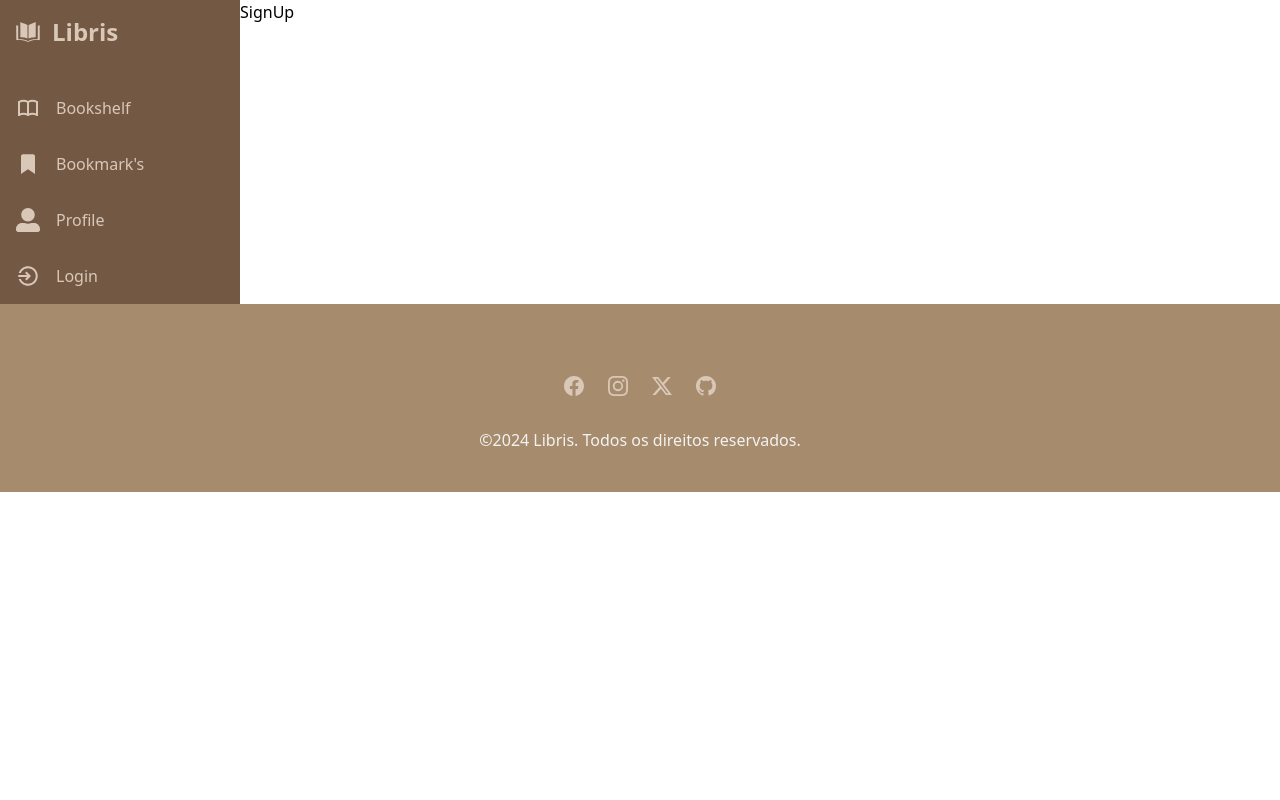
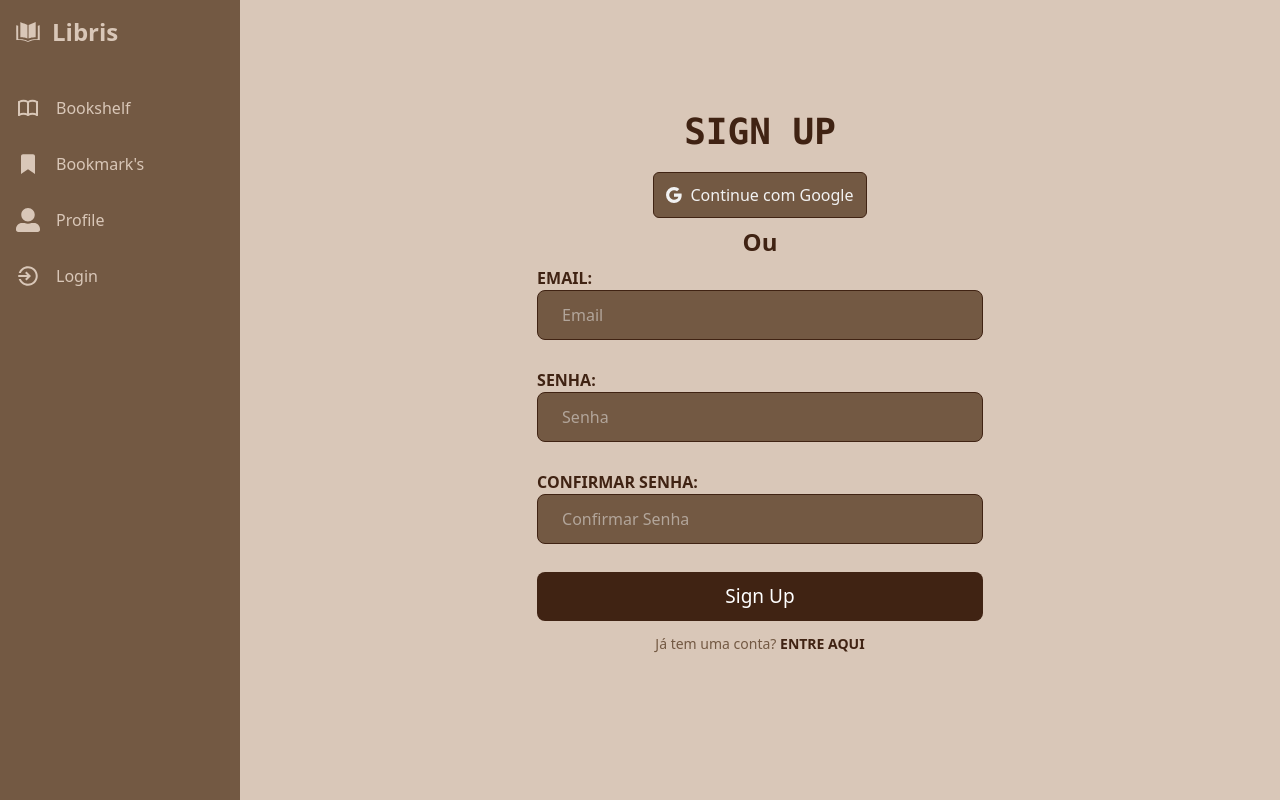
Before and after one commit to AliceSBulhoes/Libris, a React (Vite) app: page /libris/signup in a window 1280 px wide. Shown: the top 800 px of the page. Built offline with nearby package versions, Linux system fonts and the light colour scheme.

Commit message:
Criando a estilização e a estrutura do Sign Up

```diff
--- a/src/routes/mainpage/SignUp.jsx
+++ b/src/routes/mainpage/SignUp.jsx
@@ -1,8 +1,56 @@
-import React from 'react'
+import { BsGoogle } from 'react-icons/bs'
+import { Link } from 'react-router-dom'
 
 const SignUp = () => {
   return (
-    <div>SignUp</div>
+    <div className='p-8 bg-paleta-200 min-h-screen flex-1 flex flex-col gap-6 overflow-x-hidden'>
+        <div className="max-w-[480px] mx-auto w-full">
+            <div className="flex flex-col items-center mt-[10vh]">
+                {/* Título */}
+                <h2 className="mb-5 text-paleta-500 font-mono font-bold text-4xl uppercase">Sign Up</h2>
+                {/* Botão para logar com o google */}
+                <button className="flex items-center mb-2 justify-center transition ease-in-out delay-50 px-3 py-2.5 space-x-2 bg-paleta-400 border border-paleta-500 rounded-md hover:bg-paleta-500 focus:outline-none focus:ring-2 focus:ring-offset-2 focus:ring-paleta-400 focus:ring-opacity-50">
+                    <BsGoogle color='#F2F2F2'/>
+                    <span className="text-paleta-100 font-medium">Continue com Google</span>
+                </button>
+                <span className="mb-2 text-paleta-500 text-2xl font-bold">Ou</span>
+                {/* Form para fazer o cadastro */}
+                <form className='flex flex-col gap-5'>
+                    {/* Seção Email */}
+                    <div>
+                        <span className='uppercase font-bold text-paleta-500 text-md'>Email: </span>
+                        <input
+                        type="text"
+                        className="w-full px-6 py-3 mb-2 border border-paleta-500 bg-paleta-400 rounded-lg font-medium text-paleta-100 "
+                        placeholder="Email"
+                        />
+                    </div>
+                    {/* Seção Senha */}
+                    <div>
+                        <span className='uppercase font-bold text-paleta-500 text-md'>Senha: </span>
+                        <input
+                        type="password"
+                        className="w-full px-6 py-3 mb-2 border border-paleta-500 bg-paleta-400 rounded-lg font-medium text-paleta-100 focus:text-paleta-100 focus:shadow-paleta-500"
+                        placeholder="Senha"
+                        />
+                    </div>
+                    {/* Seção Confirmar Senha */}
+                    <div>
+                        <span className='uppercase font-bold text-paleta-500 text-md'>Confirmar Senha: </span>
+                        <input
+                        type="password"
+                        className="w-full px-6 py-3 mb-2 border border-paleta-500 bg-paleta-400 rounded-lg font-medium text-paleta-100 focus:text-paleta-100 focus:shadow-paleta-500"
+                        placeholder="Confirmar Senha"
+                        />
+                    </div>
+                    {/* Botão para fazer o Cadastro */}
+                    <button className="bg-paleta-500 hover:bg-paleta-400 text-white text-base rounded-lg py-2.5 px-5 transition-colors w-full text-[19px]">Sign Up</button>
+                </form>
+                {/* Redireciona para a página de cadastro */}
+                <p className="text-center text-paleta-400 mt-3 text-[14px]">Já tem uma conta?  <Link to="/libris/login" className="text-paleta-500 font-bold uppercase">Entre aqui</Link></p>
+            </div>
+        </div>
+    </div>
   )
 }
 
```
